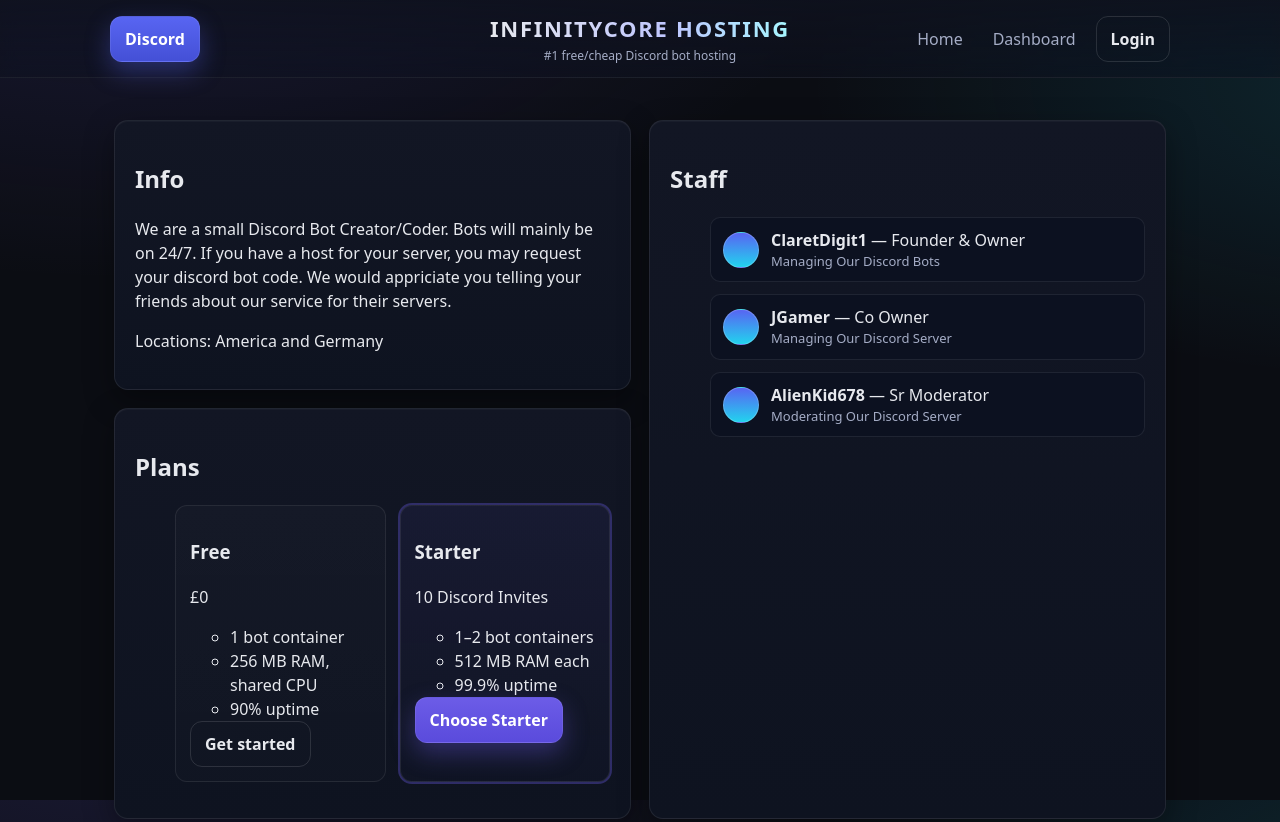
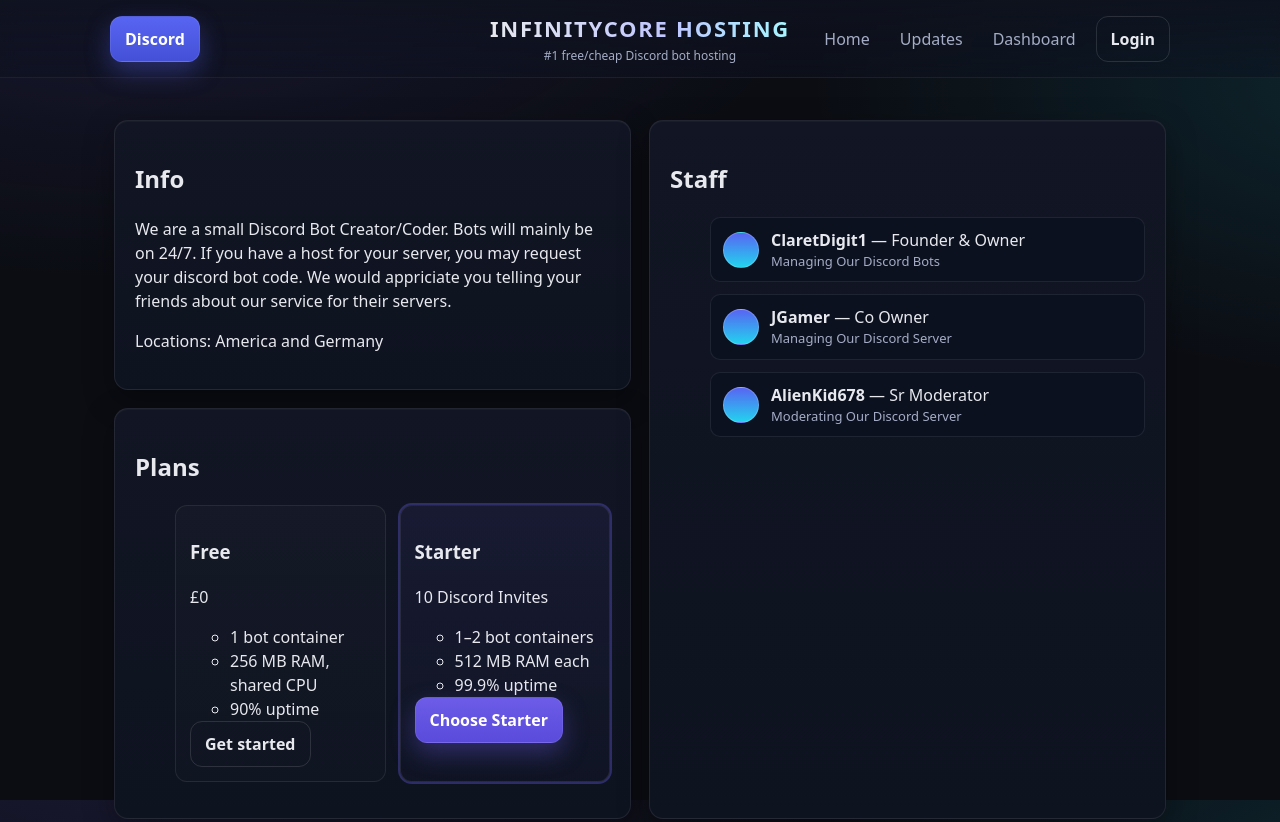
Before and after one commit to CD1-Official/InfinityCoreHostingSite, a plain HTML site: page index.html in a window 1280 px wide. Shown: the top 822 px of the page. Drawn offline with Linux system fonts and the light colour scheme.

Commit message:
Update index.html

```diff
--- a/index.html
+++ b/index.html
@@ -155,6 +155,7 @@
       </div>
       <nav class="right-nav">
         <a class="link" href="index.html">Home</a>
+        <a class="link" href="updates.html">Updates</a>
         <a class="link" href="dashboard.html">Dashboard</a>
         <a class="btn outline" href="login.html">Login</a>
       </nav>
```
